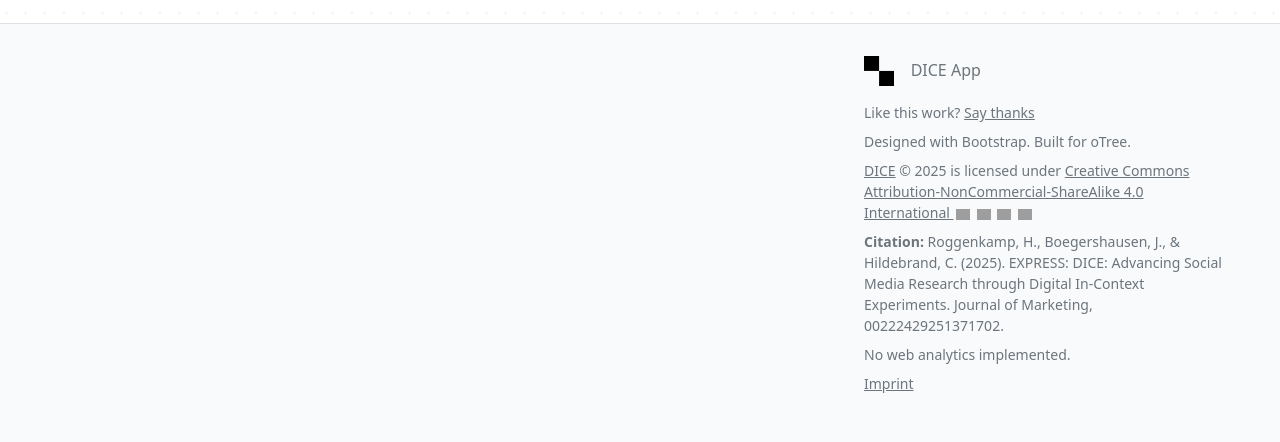
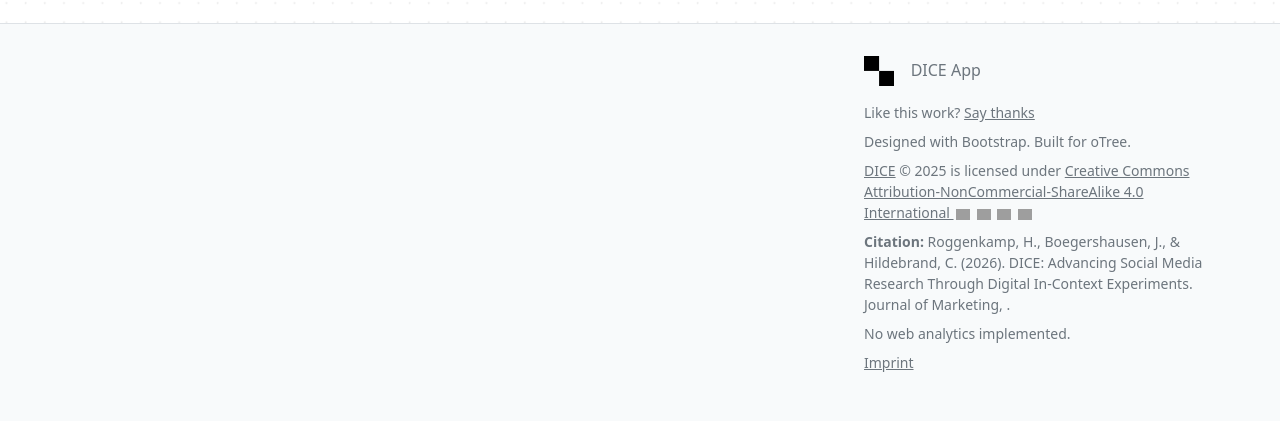
Before and after one commit to Howquez/oFeeds-config, a Flask app: page / in a window 1280 px wide. Shown: the part 3360-3802 px from the top of the page. After the commit the page ends 3732 px from the top, so only its background shows below. Run offline with Flask 3, Linux system fonts and the light colour scheme; some libraries are stand-ins or nearby versions; some web fonts are replaced; grey boxes are pictures that could not be loaded.

Commit message:
update citation

```diff
--- a/static/citations.js
+++ b/static/citations.js
@@ -1,19 +1,18 @@
 // CITATION MODAL FUNCTIONALITY
 
 const citations = {
-    bibtex: `@article{RoggenkampEtAl_2025_JM,
+    bibtex: `@article{RoggenkampEtAl_2026,
   author = {Roggenkamp, Hauke and Boegershausen, Johannes and Hildebrand, Christian},
-  title = {EXPRESS: DICE: Advancing Social Media Research through Digital In-Context Experiments},
+  title = {DICE: Advancing Social Media Research through Digital In-Context Experiments},
   journal = {Journal of Marketing},
-  year = {2025},
-  pages = {00222429251371702},
+  year = {2026},
   doi = {10.1177/00222429251371702},
   url = {https://journals.sagepub.com/doi/10.1177/00222429251371702}
 }`,
 
-    apa: `Roggenkamp, H., Boegershausen, J., & Hildebrand, C. (2025). EXPRESS: DICE: Advancing Social Media Research through Digital In-Context Experiments. Journal of Marketing, 00222429251371702. https://doi.org/10.1177/00222429251371702`,
+    apa: `Roggenkamp, H., Boegershausen, J., & Hildebrand, C. (2026). DICE: Advancing Social Media Research Through Digital In-Context Experiments. Journal of Marketing, https://doi.org/10.1177/00222429251371702`,
 
-    chicago: `Roggenkamp, Hauke, Johannes Boegershausen, and Christian Hildebrand. "EXPRESS: DICE: Advancing Social Media Research through Digital In-Context Experiments." Journal of Marketing (2025): 00222429251371702. https://doi.org/10.1177/00222429251371702.`,
+    chicago: `Roggenkamp, Hauke, Johannes Boegershausen, and Christian Hildebrand. "DICE: Advancing Social Media Research Through Digital In-Context Experiments." Journal of Marketing (2026):  https://doi.org/10.1177/00222429251371702.`,
 
     plaintext: `Roggenkamp, H., Boegershausen, J., & Hildebrand, C. (2026). DICE: Advancing Social Media Research Through Digital In-Context Experiments. Journal of Marketing, https://doi.org/10.1177/00222429251371702.`,
 
@@ -24,7 +23,6 @@ AU  - Hildebrand, Christian
 TI  - DICE: Advancing Social Media Research Through Digital In-Context Experiments
 JO  - Journal of Marketing
 PY  - 2026
-SP  - 00222429251371702
 DO  - 10.1177/00222429251371702
 UR  - https://journals.sagepub.com/doi/10.1177/00222429251371702
 ER  -`
--- a/templates/index.html
+++ b/templates/index.html
@@ -612,7 +612,7 @@
                     <img src="https://mirrors.creativecommons.org/presskit/icons/sa.svg" alt="SA" style="max-width: 1em;max-height:1em;margin-left: .2em;">
                 </li>
                 <li class="mb-2">
-                    <strong>Citation:</strong> Roggenkamp, H., Boegershausen, J., & Hildebrand, C. (2025). EXPRESS: DICE: Advancing Social Media Research through Digital In-Context Experiments. Journal of Marketing, 00222429251371702.
+                    <strong>Citation:</strong> Roggenkamp, H., Boegershausen, J., & Hildebrand, C. (2026). DICE: Advancing Social Media Research Through Digital In-Context Experiments. Journal of Marketing, <a href="https://doi.org/10.1177/00222429251371702" target="_blank"></a>.
                 </li>
                 <li class="mb-2">No web analytics implemented.</li>
                 <li class="mb-2"><a class="text-secondary" href="{{ url_for('imprint') }}">Imprint</a></li>
```
